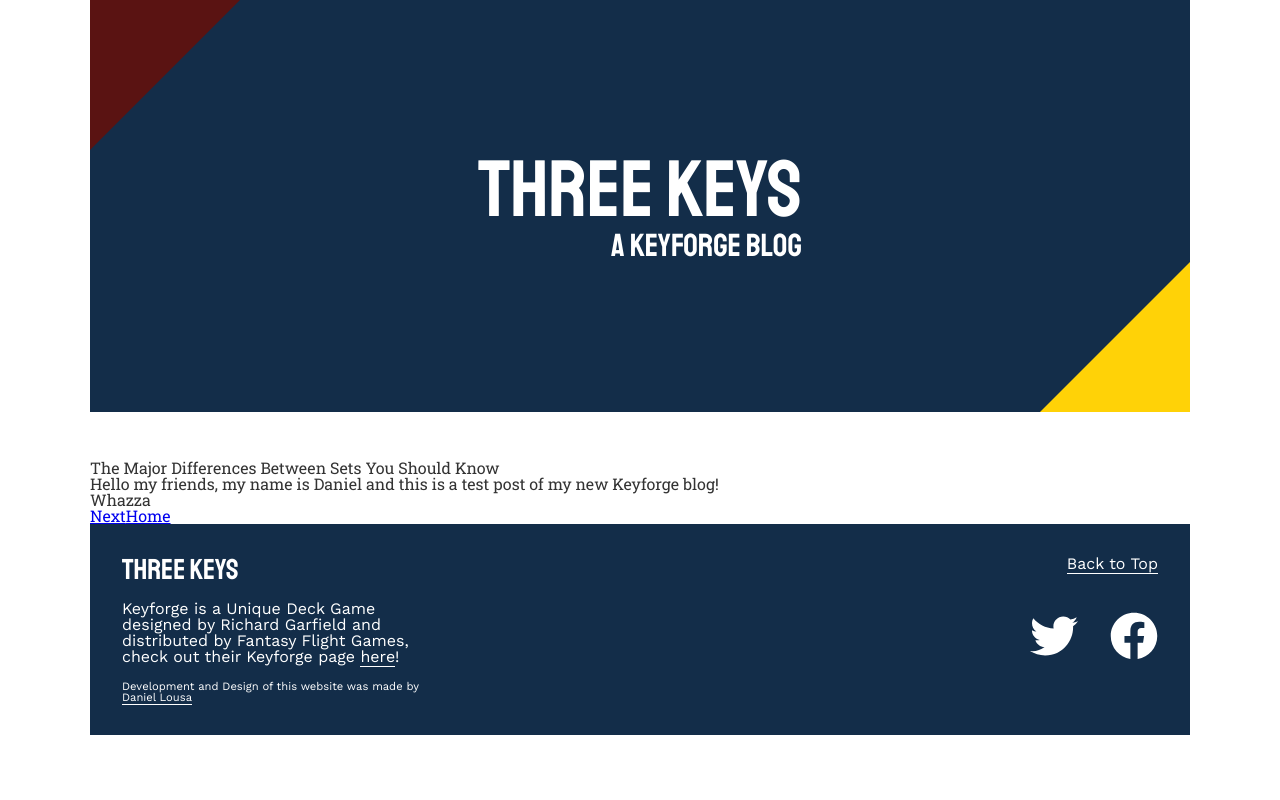
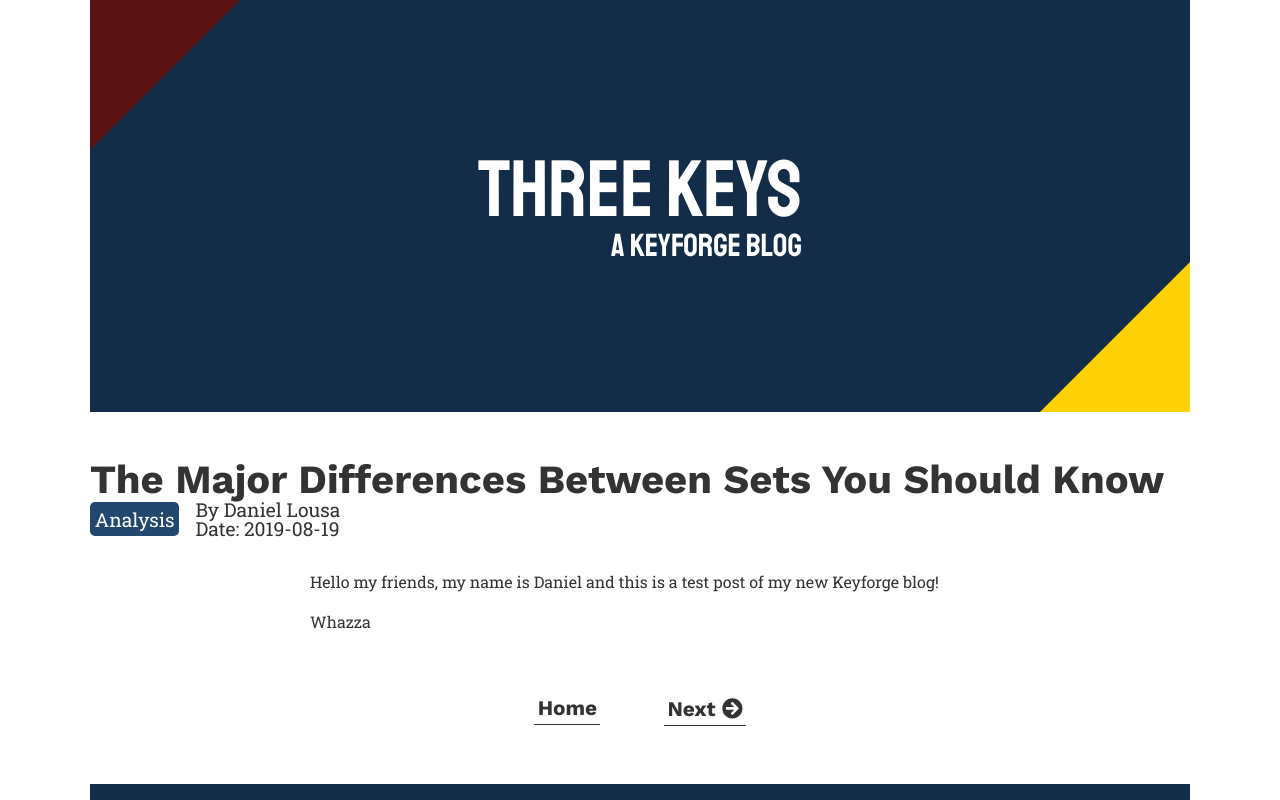
Before and after one commit to dlousa92/kfblog, a Gatsby site: page /second-post in a window 1280 px wide. Shown: the top 800 px of the page. Built offline with nearby package versions, Linux system fonts and the light colour scheme; Gatsby itself is replaced by a stand-in of ours.

Commit message:
style and format blog post page

```diff
--- a/src/templates/blogPost.js
+++ b/src/templates/blogPost.js
@@ -1,23 +1,41 @@
-import React from "react"
+import React from 'react'
 import { graphql, Link } from 'gatsby'
+import { FontAwesomeIcon } from '@fortawesome/react-fontawesome'
+import { faArrowCircleRight, faArrowCircleLeft } from '@fortawesome/free-solid-svg-icons'
 import './blogpost.scss'
 
 const Template = props => {
-
   const { next, prev } = props.pageContext
   const markdown = props.data.markdownRemark
-  const title = markdown.frontmatter.title
+  const frontmatter = markdown.frontmatter
   const content = markdown.html
+  const tagClassName = frontmatter.tags[0].replace(/\s/g, '')
+
   return (
-    <div>
-      <h1>{title}</h1>
+    <article className='blogpost'>
+      <div className='blogpost-meta'>
+        <h1 className='blogpost-meta_title'>{frontmatter.title}</h1>
+        <div className='blogpost-meta_info'>
+          <p className='tag-wrapper'><span className={`blogpost-meta_info-tag tag tag_${tagClassName}`}>{frontmatter.tags[0]}</span></p>
+          <div>
+            <p>By {frontmatter.author}</p>
+            <p>Date: {frontmatter.date}</p>
+          </div>
+        </div>
+      </div>
+
       <div className='blogpost-html' dangerouslySetInnerHTML={{ __html: content }} />
 
-      {next && <Link to={next.frontmatter.path}>Next</Link>}
-      {prev && <Link to={prev.frontmatter.path}>Previous</Link>}
-
-      <Link to={"/"}>Home</Link>
-    </div>
+      <ul className='blogpost-nav'>
+        <li>{prev && <Link className='blogpost-nav_link' to={prev.frontmatter.path}>
+          <FontAwesomeIcon icon={faArrowCircleLeft} /> Prev
+        </Link>}</li>
+        <li><Link className='blogpost-nav_link' to={'/'}>Home</Link></li>
+        <li>{next && <Link className='blogpost-nav_link' to={next.frontmatter.path}>
+          Next <FontAwesomeIcon icon={faArrowCircleRight} />
+        </Link>}</li>
+      </ul>
+    </article>
   )
 }
 
@@ -25,7 +43,11 @@
   query($pathSlug: String!) {
     markdownRemark(frontmatter: { path: { eq: $pathSlug } }) {
       html
+      timeToRead
       frontmatter {
+        author
+        date
+        tags
         title
       }
     }
--- a/src/templates/blogpost.scss
+++ b/src/templates/blogpost.scss
@@ -1,5 +1,71 @@
 @import '../styles/variables.scss';
+@import '../styles/tags.scss';
 
-.blogpost-html {
-  font-family: $body-font;
+
+.blogpost {
+
+  &-meta {
+    margin-bottom: 2rem;
+
+    &_title {
+      font-family: $title-font;
+      font-weight: 700;
+      font-size: 2.5rem;
+    }
+
+    &_info {
+      display: flex;
+
+      p {
+        font-size: 1.2rem;
+      }
+
+      .tag-wrapper {
+        margin-top: .6rem;
+        margin-right: 1rem;
+      }
+
+      &-tag {
+      padding: .3rem;
+      border-radius: 5px;
+    }
+  }
+
+
 }
+
+  &-html {
+    font-family: $body-font;
+    line-height: 1.5;
+    max-width: 60%;
+    margin: 0 auto;
+
+    p {
+      margin-bottom: 1rem;
+    }
+  }
+
+  &-nav {
+    display: flex;
+    justify-content: center;
+    margin: 4rem 0rem;
+
+    &_link {
+      text-decoration: none;
+      color: $text-grey;
+      font-family: $title-font;
+      font-size: 1.3rem;
+      font-weight: 700;
+      margin: 0rem 2rem;
+      padding: .2rem;
+      border-bottom: 1px solid $text-grey;
+      transition: .3s ease all;
+
+      &:hover {
+        background-color: $accent-blue;
+        color: $text-white;
+        border-radius: 5px;
+      }
+    }
+  }
+}
```
